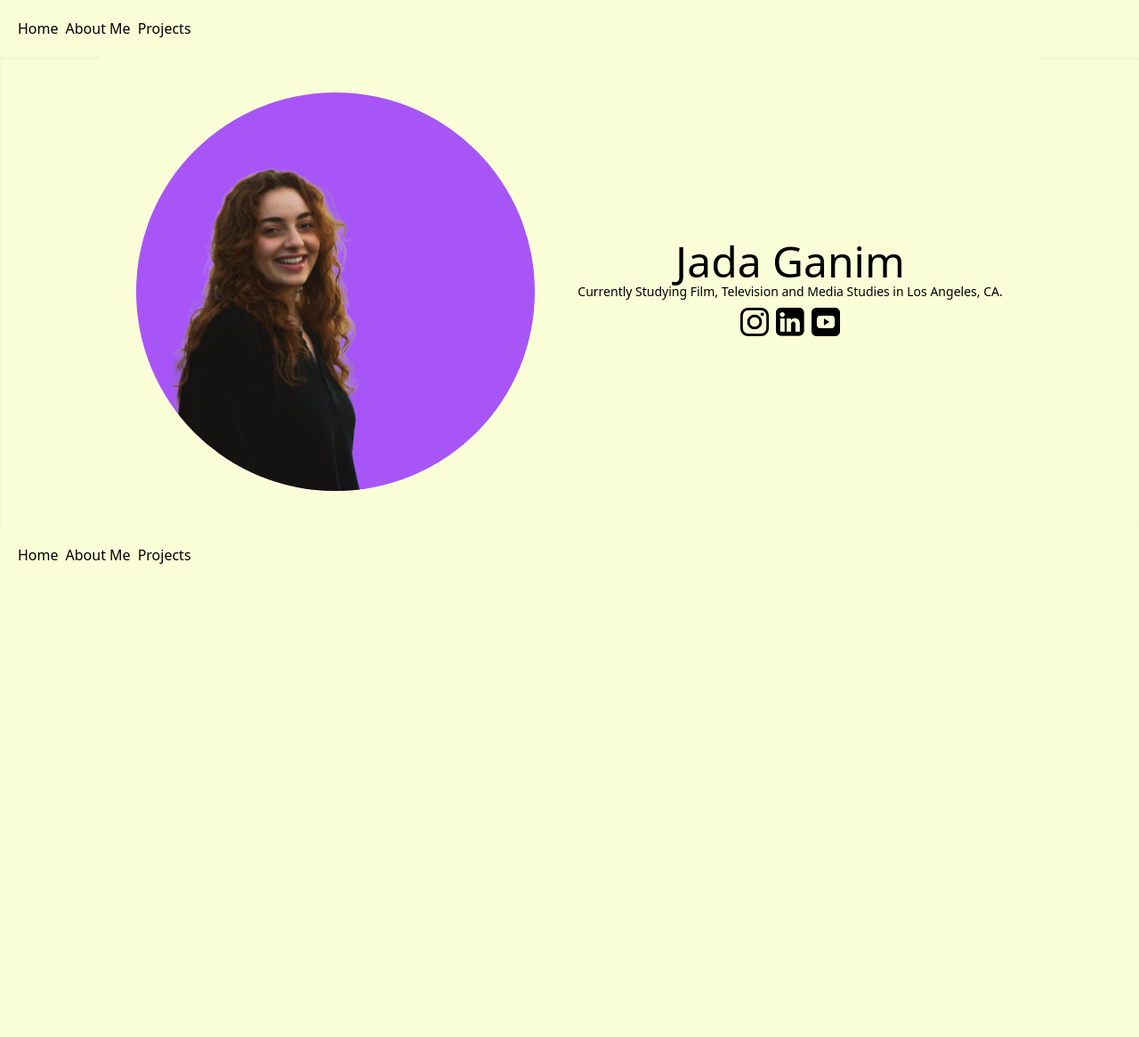
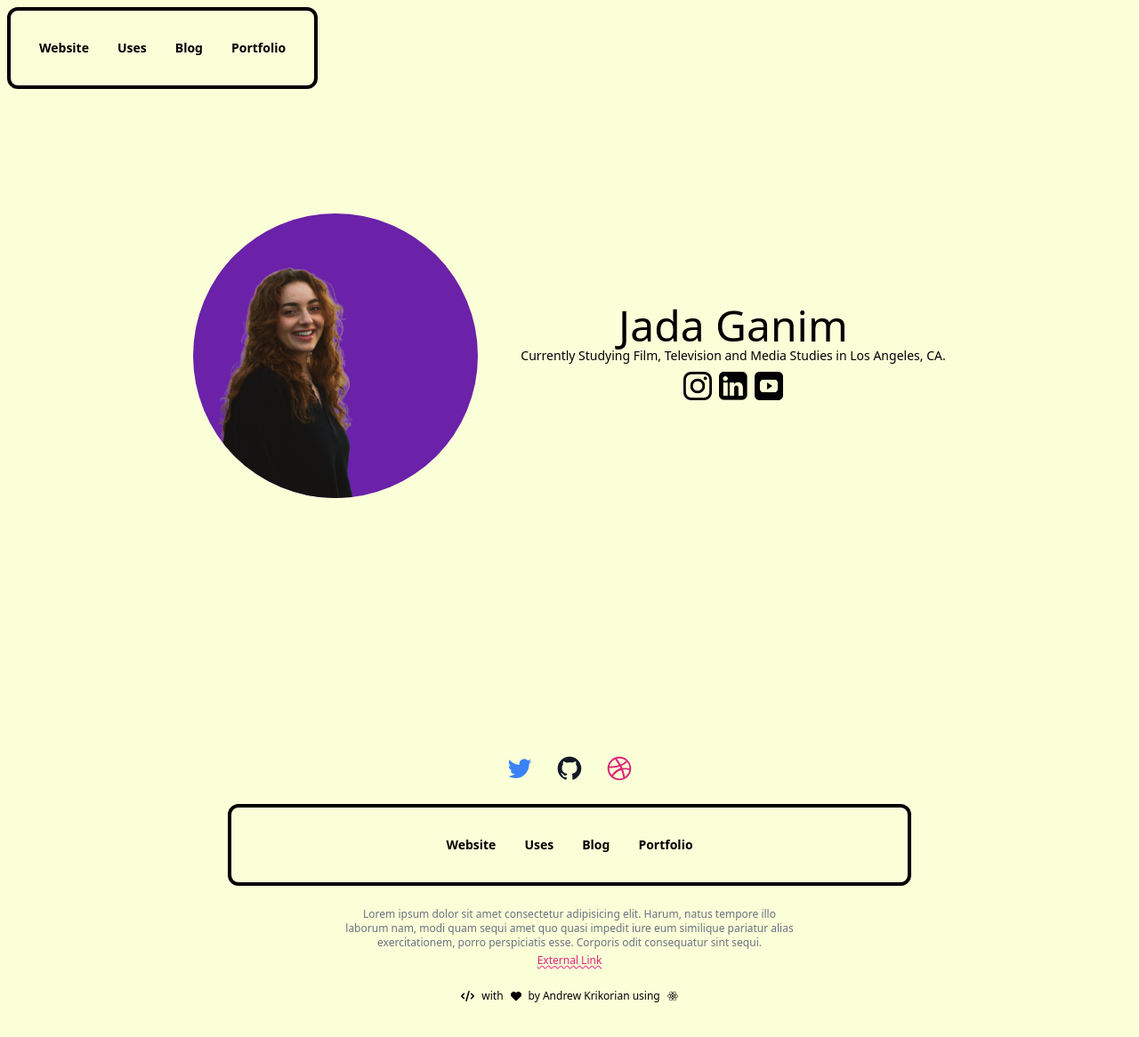
Before and after one commit to andykr1k/JadaReactPortfolio, a React (Vite) app: page / in a window 1280 px wide. Shown: the top 1166 px of the page at 89% size. Before the commit the page ends 800 px from the top, so only its background shows below. Built offline with nearby package versions, Linux system fonts and the light colour scheme.

Commit message:
Saving Point

```diff
--- a/package.json
+++ b/package.json
@@ -9,6 +9,10 @@
     "preview": "vite preview"
   },
   "dependencies": {
+    "@fortawesome/fontawesome-svg-core": "^6.1.2",
+    "@fortawesome/free-brands-svg-icons": "^6.1.2",
+    "@fortawesome/free-solid-svg-icons": "^6.1.2",
+    "@fortawesome/react-fontawesome": "^0.2.0",
     "react": "^18.2.0",
     "react-dom": "^18.2.0",
     "react-router-dom": "^6.3.0"
--- a/src/App.jsx
+++ b/src/App.jsx
@@ -7,7 +7,9 @@ function App() {
 
   return (
     <div className="App">
+    <div className='absolute'>
       <comps.Header />
+    </div>
       <Pages.FrontPage />
       <comps.Footer />
     </div>
--- a/src/components/Footer.jsx
+++ b/src/components/Footer.jsx
@@ -1,11 +1,155 @@
-
+import { faCode, faHeart } from '@fortawesome/free-solid-svg-icons'
+import { FontAwesomeIcon } from '@fortawesome/react-fontawesome'
+import { faReact } from '@fortawesome/free-brands-svg-icons'
 
 export default function Footer() {
     return (
-      <div className="m-5 space-x-2">
-        <a href="/">Home</a>
-        <a href="/about">About Me</a>
-        <a href="/projects">Projects</a>
+      <footer class="text-center">
+      <div class="max-w-screen-xl px-4 py-12 mx-auto sm:px-6 lg:px-8">
+        <div class="max-w-3xl mx-auto space-y-6">
+          <div class="flex justify-center space-x-6">
+            <a
+              class="text-blue-500 hover:text-opacity-75"
+              href="/"
+              target="_blank"
+              rel="noopener noreferrer"
+              aria-label="Twitter"
+            >
+              <svg
+                class="w-8 h-8"
+                fill="currentColor"
+                viewBox="0 0 24 24"
+                aria-hidden="true"
+              >
+                <path
+                  d="M8.29 20.251c7.547 0 11.675-6.253 11.675-11.675 0-.178 0-.355-.012-.53A8.348 8.348 0 0022 5.92a8.19 8.19 0 01-2.357.646 4.118 4.118 0 001.804-2.27 8.224 8.224 0 01-2.605.996 4.107 4.107 0 00-6.993 3.743 11.65 11.65 0 01-8.457-4.287 4.106 4.106 0 001.27 5.477A4.072 4.072 0 012.8 9.713v.052a4.105 4.105 0 003.292 4.022 4.095 4.095 0 01-1.853.07 4.108 4.108 0 003.834 2.85A8.233 8.233 0 012 18.407a11.616 11.616 0 006.29 1.84"
+                ></path>
+              </svg>
+            </a>
+
+            <a
+              class="text-gray-900 hover:text-opacity-75"
+              href="/"
+              target="_blank"
+              rel="noopener noreferrer"
+              aria-label="GitHub"
+            >
+              <svg
+                class="w-8 h-8"
+                fill="currentColor"
+                viewBox="0 0 24 24"
+                aria-hidden="true"
+              >
+                <path
+                  fill-rule="evenodd"
+                  d="M12 2C6.477 2 2 6.484 2 12.017c0 4.425 2.865 8.18 6.839 9.504.5.092.682-.217.682-.483 0-.237-.008-.868-.013-1.703-2.782.605-3.369-1.343-3.369-1.343-.454-1.158-1.11-1.466-1.11-1.466-.908-.62.069-.608.069-.608 1.003.07 1.531 1.032 1.531 1.032.892 1.53 2.341 1.088 2.91.832.092-.647.35-1.088.636-1.338-2.22-.253-4.555-1.113-4.555-4.951 0-1.093.39-1.988 1.029-2.688-.103-.253-.446-1.272.098-2.65 0 0 .84-.27 2.75 1.026A9.564 9.564 0 0112 6.844c.85.004 1.705.115 2.504.337 1.909-1.296 2.747-1.027 2.747-1.027.546 1.379.202 2.398.1 2.651.64.7 1.028 1.595 1.028 2.688 0 3.848-2.339 4.695-4.566 4.943.359.309.678.92.678 1.855 0 1.338-.012 2.419-.012 2.747 0 .268.18.58.688.482A10.019 10.019 0 0022 12.017C22 6.484 17.522 2 12 2z"
+                  clip-rule="evenodd"
+                ></path>
+              </svg>
+            </a>
+
+            <a
+              class="text-pink-600 hover:text-opacity-75"
+              href="/dribbble"
+              target="_blank"
+              rel="noopener noreferrer"
+              aria-label="Dribbble"
+            >
+              <svg
+                class="w-8 h-8"
+                fill="currentColor"
+                viewBox="0 0 24 24"
+                aria-hidden="true"
+              >
+                <path
+                  fill-rule="evenodd"
+                  d="M12 2C6.48 2 2 6.48 2 12s4.48 10 10 10c5.51 0 10-4.48 10-10S17.51 2 12 2zm6.605 4.61a8.502 8.502 0 011.93 5.314c-.281-.054-3.101-.629-5.943-.271-.065-.141-.12-.293-.184-.445a25.416 25.416 0 00-.564-1.236c3.145-1.28 4.577-3.124 4.761-3.362zM12 3.475c2.17 0 4.154.813 5.662 2.148-.152.216-1.443 1.941-4.48 3.08-1.399-2.57-2.95-4.675-3.189-5A8.687 8.687 0 0112 3.475zm-3.633.803a53.896 53.896 0 013.167 4.935c-3.992 1.063-7.517 1.04-7.896 1.04a8.581 8.581 0 014.729-5.975zM3.453 12.01v-.26c.37.01 4.512.065 8.775-1.215.25.477.477.965.694 1.453-.109.033-.228.065-.336.098-4.404 1.42-6.747 5.303-6.942 5.629a8.522 8.522 0 01-2.19-5.705zM12 20.547a8.482 8.482 0 01-5.239-1.8c.152-.315 1.888-3.656 6.703-5.337.022-.01.033-.01.054-.022a35.318 35.318 0 011.823 6.475 8.4 8.4 0 01-3.341.684zm4.761-1.465c-.086-.52-.542-3.015-1.659-6.084 2.679-.423 5.022.271 5.314.369a8.468 8.468 0 01-3.655 5.715z"
+                  clip-rule="evenodd"
+                ></path>
+              </svg>
+            </a>
+          </div>
+
+          <nav
+            class="relative flex flex-wrap justify-center gap-8 p-8 text-sm font-bold border-4 border-black rounded-xl"
+          >
+            <a
+              class="hover:opacity-75"
+              href="/"
+              target="_blank"
+              rel="noopener noreferrer"
+            >
+              Website
+            </a>
+
+            <a
+              class="hover:opacity-75"
+              href="/"
+              target="_blank"
+              rel="noopener noreferrer"
+            >
+              Uses
+            </a>
+
+            <a
+              class="hover:opacity-75"
+              href="/"
+              target="_blank"
+              rel="noopener noreferrer"
+            >
+              Blog
+            </a>
+
+            <a
+              class="hover:opacity-75"
+              href="/"
+              target="_blank"
+              rel="noopener noreferrer"
+            >
+              Portfolio
+            </a>
+          </nav>
+
+          <p class="max-w-lg mx-auto text-xs text-gray-500">
+            Lorem ipsum dolor sit amet consectetur adipisicing elit. Harum, natus
+            tempore illo laborum nam, modi quam sequi amet quo quasi impedit iure
+            eum similique pariatur alias exercitationem, porro perspiciatis esse.
+            Corporis odit consequatur sint sequi.
+
+            <a
+              class="block mt-1 text-pink-600 underline decoration-wavy decoration-pink-500 hover:opacity-75"
+              href="/"
+              target="_blank"
+              rel="noopener noreferrer"
+            >
+              External Link
+            </a>
+          </p>
+
+          <p class="text-xs font-medium">
+            <div className="text-gray">
+              <FontAwesomeIcon icon={faCode} className="ml-2 mr-2" />
+
+              with
+
+              <FontAwesomeIcon icon={faHeart} className="ml-2 mr-2" />
+
+              by
+              {" "}
+              <a
+                  href="https://github.com/andykr1k"
+                  aria-label="My GitHub"
+              >
+                  <span className="badge bg-dark">
+                      Andrew Krikorian
+                  </span>
+              </a>{" "}
+              using
+              <FontAwesomeIcon icon={faReact} className="ml-2 mr-2" />
+            </div>
+          </p>
+        </div>
       </div>
+    </footer>
     )
 }
--- a/src/components/Header.jsx
+++ b/src/components/Header.jsx
@@ -2,10 +2,46 @@
 
 export default function Header() {
     return (
-      <div className="m-5 space-x-2">
-        <a href="/">Home</a>
-        <a href="/about">About Me</a>
-        <a href="/projects">Projects</a>
+      <div class="flex items-center justify-center space-x-6 p-2">
+        <nav
+          class="flex flex-wrap justify-center gap-8 p-8 text-sm font-bold border-4 border-black rounded-xl"
+        >
+          <a
+            class="hover:opacity-75"
+            href="/"
+            target="_blank"
+            rel="noopener noreferrer"
+          >
+            Website
+          </a>
+
+          <a
+            class="hover:opacity-75"
+            href="/"
+            target="_blank"
+            rel="noopener noreferrer"
+          >
+            Uses
+          </a>
+
+          <a
+            class="hover:opacity-75"
+            href="/"
+            target="_blank"
+            rel="noopener noreferrer"
+          >
+            Blog
+          </a>
+
+          <a
+            class="hover:opacity-75"
+            href="/"
+            target="_blank"
+            rel="noopener noreferrer"
+          >
+            Portfolio
+          </a>
+        </nav>
       </div>
     )
 }
--- a/src/pages/FrontPage.jsx
+++ b/src/pages/FrontPage.jsx
@@ -5,10 +5,10 @@ import yt from '../assets/logos/yt.png'
 
 export default function FrontPage() {
     return (
-      <div className='grid place-items-center shadow-inner'>
+      <div className='grid place-items-center h-screen'>
         <div className='lg:flex items-center text-center lg:space-x-12 p-10'>
             <div>
-              <img src={headshot} className="lg:max-w-md	bg-purple-500 rounded-full"/>
+              <img src={headshot} className="w-48 m-auto lg:w-80	bg-purple-800 rounded-full"/>
             </div>
           <div className=''>
               <h1 className='text-5xl'>Jada Ganim</h1>
```
Also changed, not shown: 1 other file (tests, documents, lock files or other folders).
